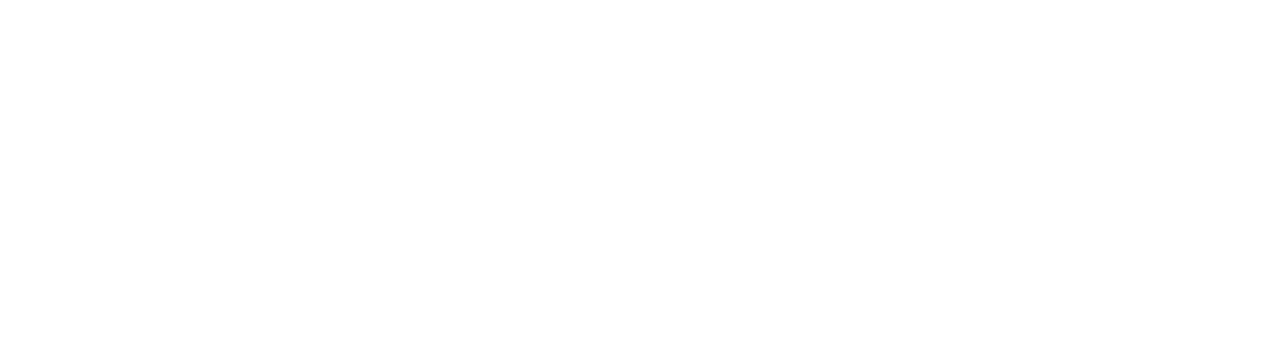
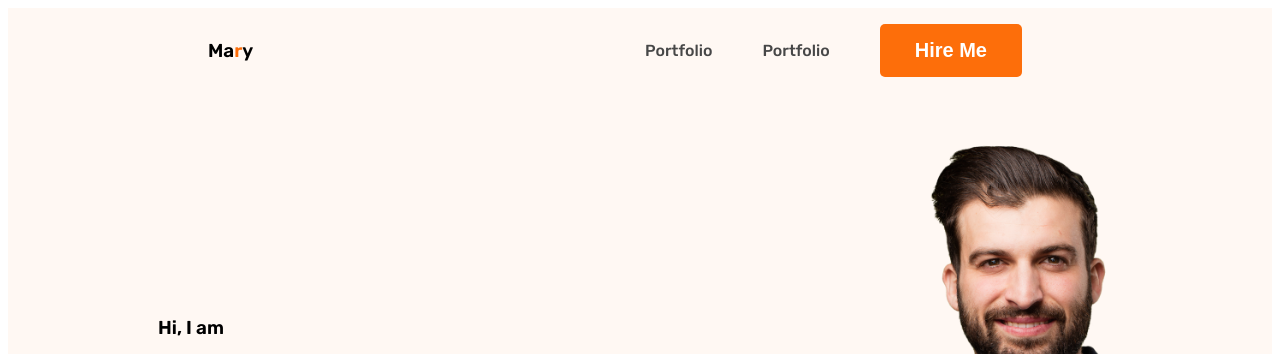
Before and after one commit to Taanveer22/webdeveloper-portfolio, a plain HTML site: page index.html in a window 1280 px wide. Shown: the top 354 px of the page. Drawn offline with Linux system fonts and the light colour scheme.

Commit message:
pro pic upload

```diff
--- a/index.html
+++ b/index.html
@@ -4,9 +4,33 @@
     <meta charset="UTF-8">
     <meta name="viewport" content="width=device-width, initial-scale=1.0">
     <title>web developer portfolio</title>
+    <link rel="stylesheet" href="styles/portfolio.css">
 </head>
 <body>
-    <header>
+    <header class="header">
+        <nav>
+            <h3 class="nav-title">Ma<span class="text-primary">r</span>y</h3>
+            <ul>
+                 <li> <a href="">Portfolio</a> </li>
+                 <li> <a href="">Portfolio</a> </li>
+                 <li> <button class="btn-primary">Hire Me</button> </li>
+
+
+            </ul>
+        </nav>
+
+        <div class="banner">
+            <div class="banner-content">
+                <h3 class="banner-greetings">Hi, I  am</h3>
+                <h1 class="banner-title">Mary Hardy</h1>
+                <p>Shot what able cold new see hold.Friendly as an betrayed formerly he. Morning because as to society behaved moments.</p>
+                <button class="btn-primary">Download CV</button>
+                <button class="btn-primary">Contact</button>
+
+            </div>
+
+            <img class="profile-pic" src="images/hardy.png" alt="hardyVai">
+        </div>
 
 
     </header>
--- /dev/null
+++ b/styles/portfolio.css
@@ -0,0 +1,64 @@
+@import url('https://fonts.googleapis.com/css2?family=Open+Sans:ital,wght@0,400;0,700;1,800&family=Rubik:wght@300;500;600&display=swap');
+/* common shared styles */
+body{
+    font-family: 'Open Sans', sans-serif;
+        font-family: 'Rubik', sans-serif; }
+
+.text-primary{
+    color : #FD6E0A;}
+
+.btn-primary{
+    border-radius: 5px;
+    background: #FD6E0A;
+    border: 0;
+    color: #fff;
+    font-size: 20px;
+    font-weight: 700;
+    padding: 15px 35px;
+
+}
+
+/* nav related styles   */
+nav{
+    display: flex;
+    justify-content: space-between;
+    align-items: center;
+    margin: 0 200px;
+}
+
+nav-title{
+    color: #181818;
+    font-size: 45px;
+    font-weight: 800;
+}
+
+nav > ul {
+    display: flex;
+    align-items: center;
+
+}
+
+nav li {
+    list-style: none;
+    margin-right: 50px;
+}
+
+nav a {
+    text-decoration: none;
+    color: #474747;
+}
+
+/* header related styles */
+.header{
+    background-color: #FFF8F3;
+}
+
+.banner{
+    padding: 30px 30px 30px 150px;
+    display: flex;
+    align-items: center;
+}
+
+.banner .profile-pic {
+    width: 500px;
+}
```
Also changed, not shown: images/developer.png (added), images/hardy.png (added), images/header_bg.png (added), images/icons/facebook.png (added), images/icons/insta.png (added), images/icons/js.png (added), images/icons/mongo.png (added), images/icons/nodejs.png (added), images/icons/react.png (added), images/icons/twitter.png (added).
